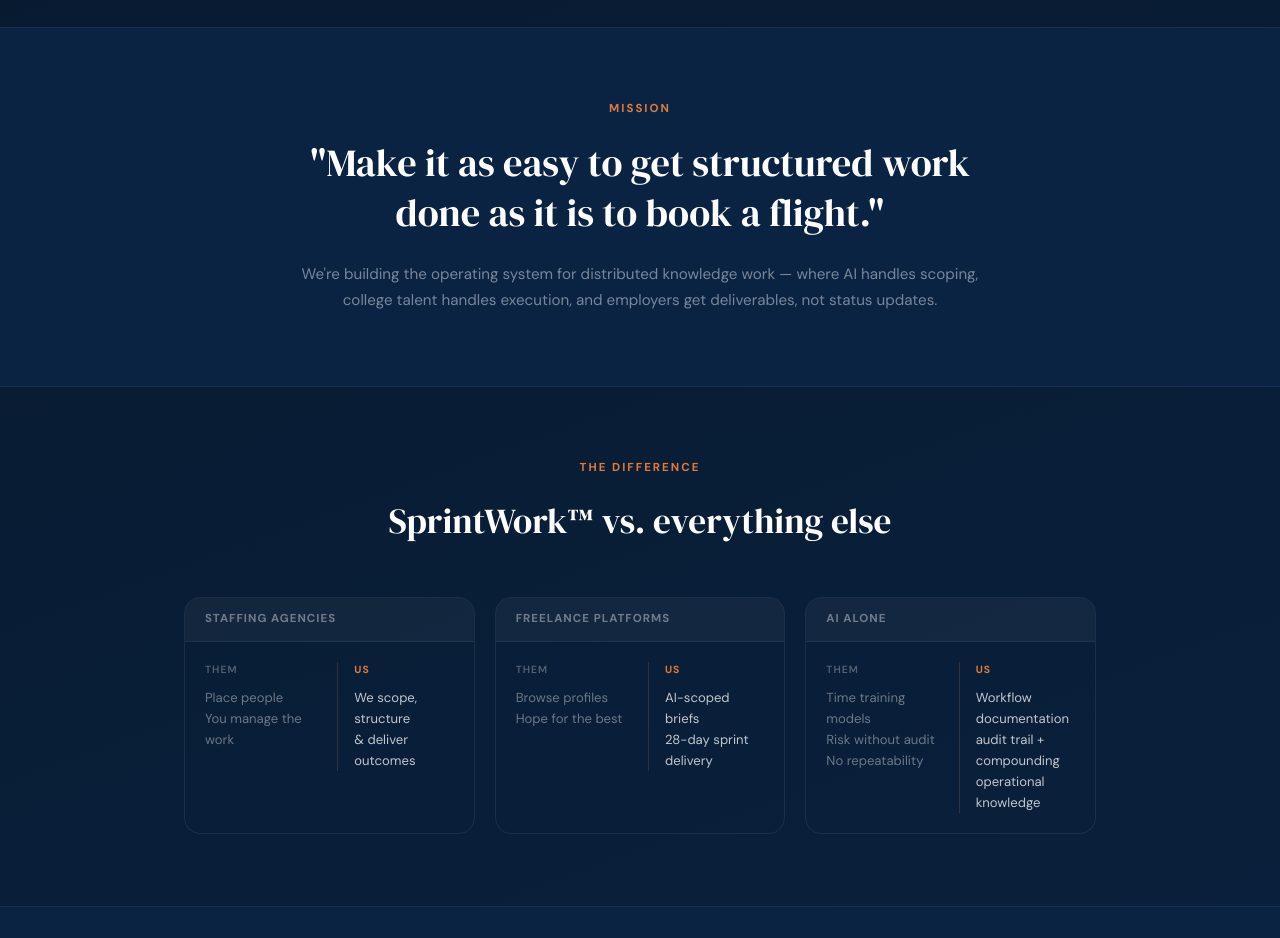
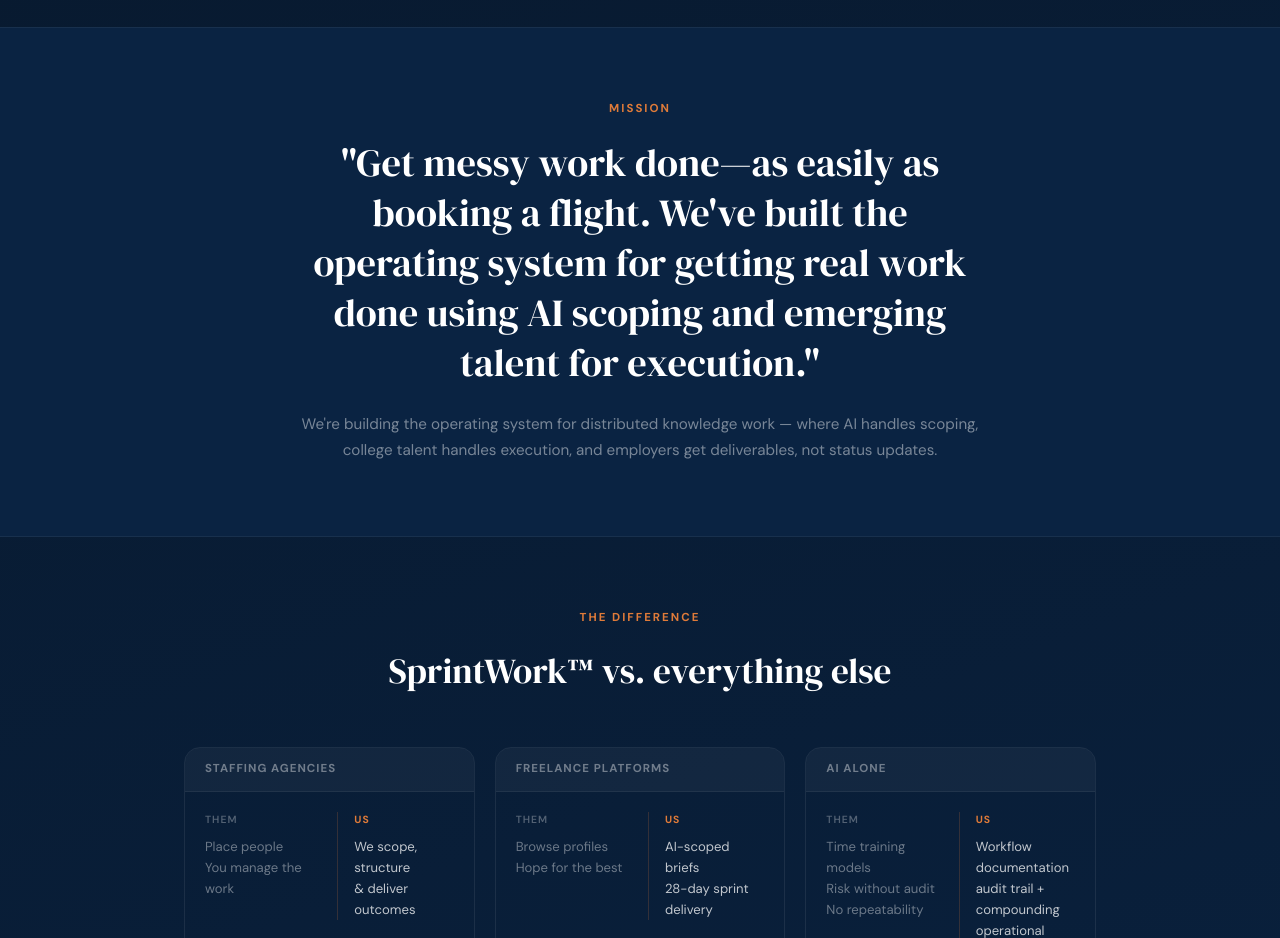
Before and after one commit to JodiMac1521/worksimplr, a Next.js app: page /about in a window 1280 px wide. Shown: the part 1620-2558 px from the top of the page. Built offline with nearby package versions, Linux system fonts and the light colour scheme.

Commit message:
Update About page tagline

```diff
--- a/app/about/page.js
+++ b/app/about/page.js
@@ -144,7 +144,7 @@
         <div style={{ maxWidth: 700, margin: '0 auto', textAlign: 'center' }}>
           <div style={{ fontSize: '0.72rem', fontWeight: 700, letterSpacing: '2px', textTransform: 'uppercase', color: '#E07B39', marginBottom: 20 }}>Mission</div>
           <h2 style={{ fontFamily: SERIF, fontSize: 'clamp(1.6rem,3vw,2.4rem)', fontWeight: 400, lineHeight: 1.3, color: 'white' }}>
-            "Make it as easy to get structured work done as it is to book a flight."
+            "Get messy work done—as easily as booking a flight. We've built the operating system for getting real work done using AI scoping and emerging talent for execution."
           </h2>
           <p style={{ marginTop: 24, color: 'rgba(255,255,255,0.45)', fontSize: '0.95rem', lineHeight: 1.7 }}>
             We're building the operating system for distributed knowledge work — where AI handles scoping, college talent handles execution, and employers get deliverables, not status updates.
```
